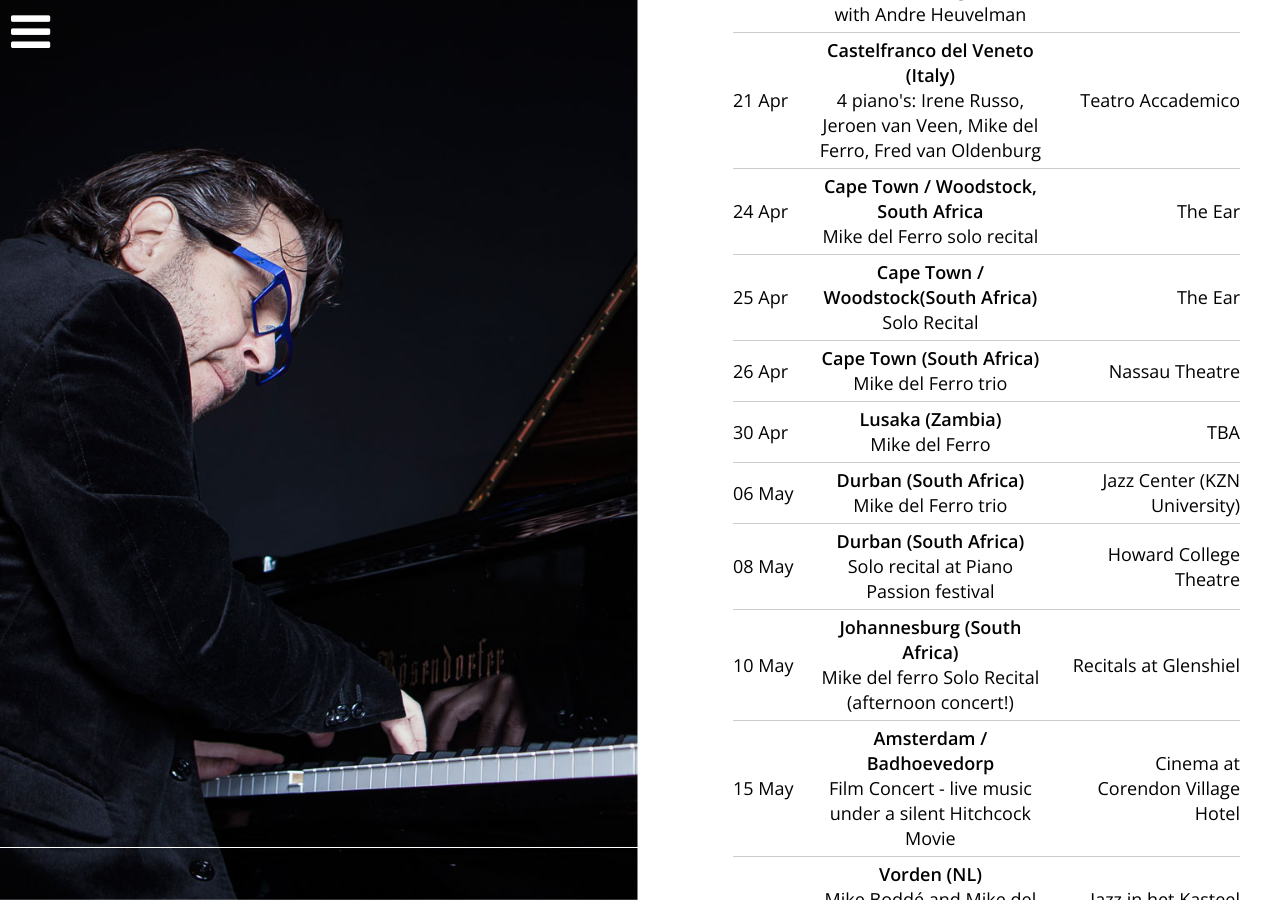
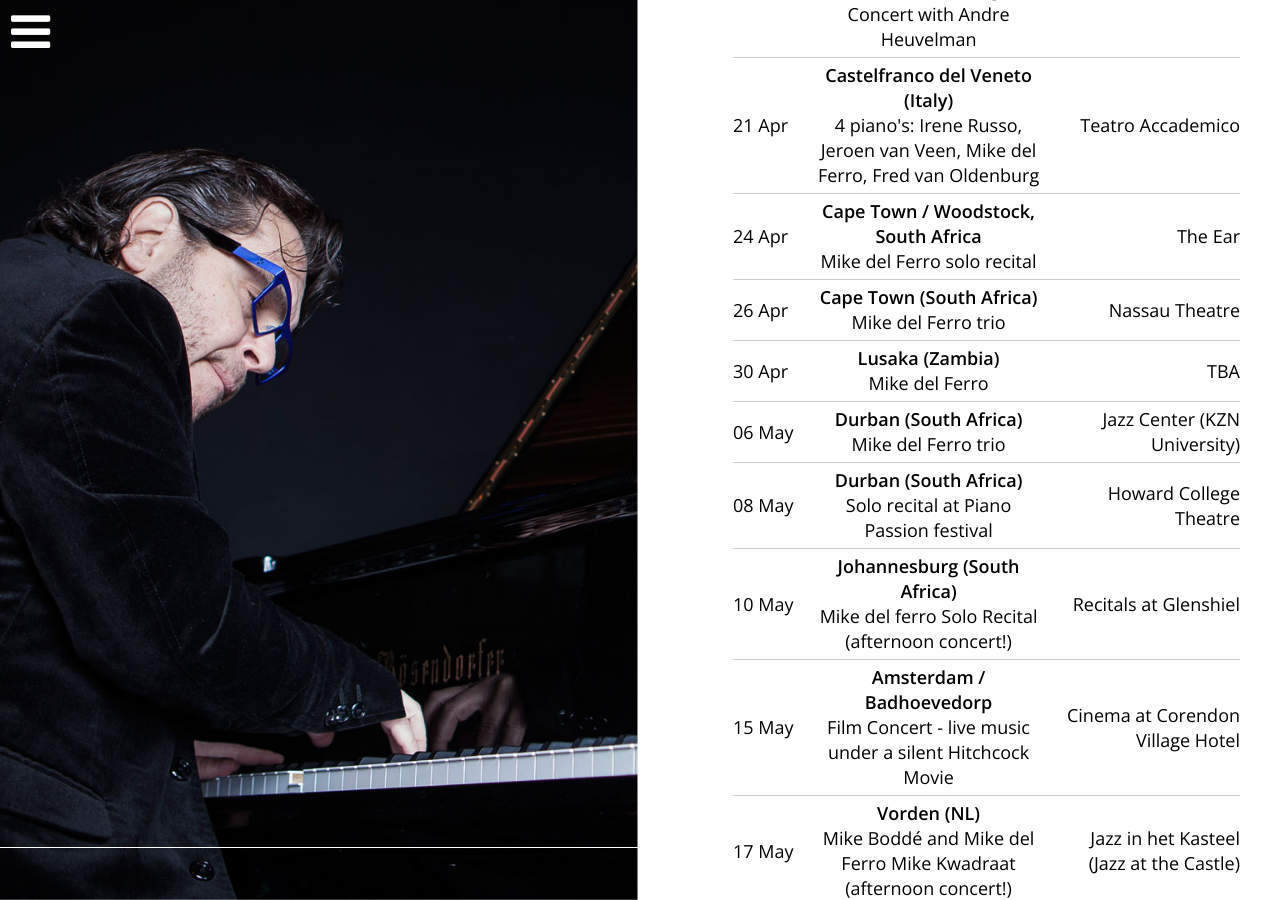
Before and after one commit to mikedelferro/website, a Jekyll site: the page built from agenda.html, in a window 1280 px wide and 900 px high, scrolled down 533 px. Built offline with Jekyll 4.4.1, drawn with Linux system fonts in a browser that asks for light colours; nearby versions of some CDN libraries.

Commit message:
Updated '_data/gigs.yml' via CloudCannon

```diff
--- a/_data/gigs.yml
+++ b/_data/gigs.yml
@@ -1,9 +1,4 @@
 items:
-  - title: Solo Recital
-    date: 2020-04-25 19:30:00
-    location: The Ear
-    venue: Cape Town / Woodstock(South Africa)
-    url:
   - title: Mike del Ferro solo recital
     date: 2020-04-24 20:00:00
     location: The Ear
```
